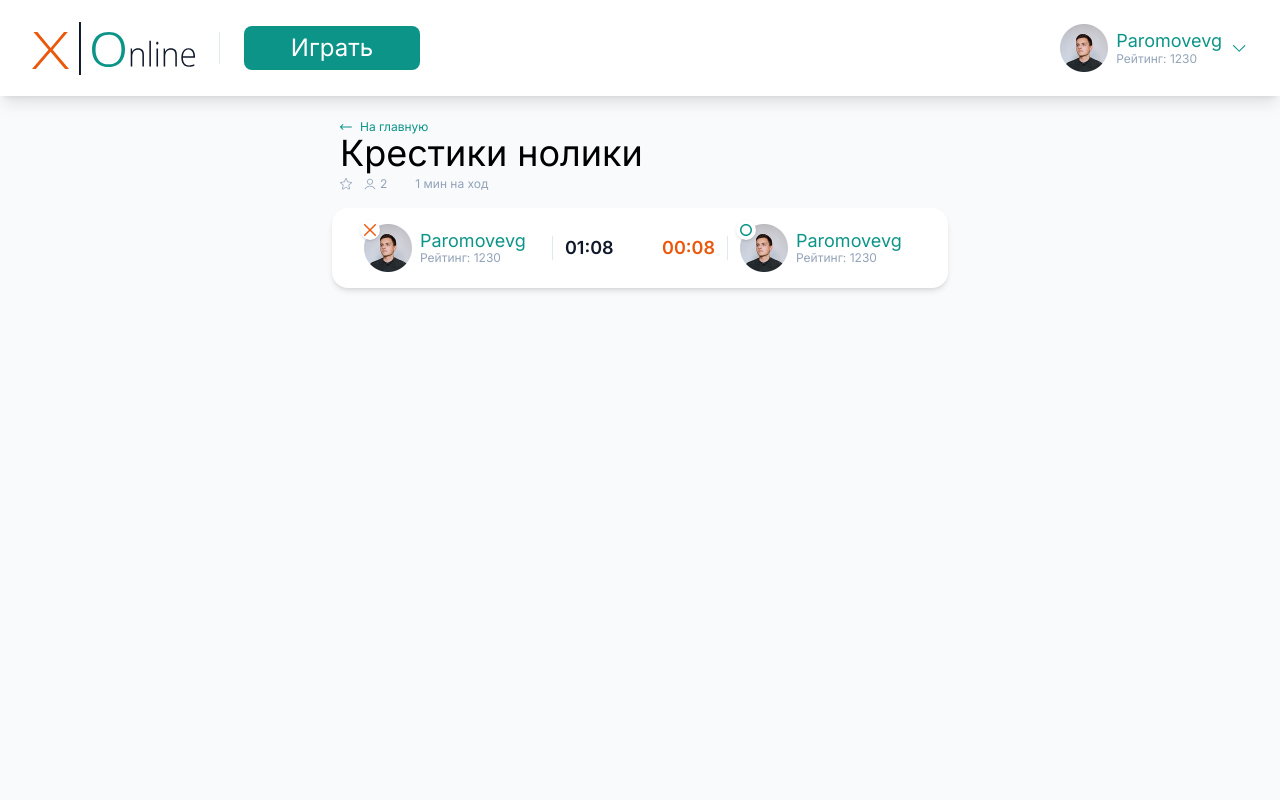
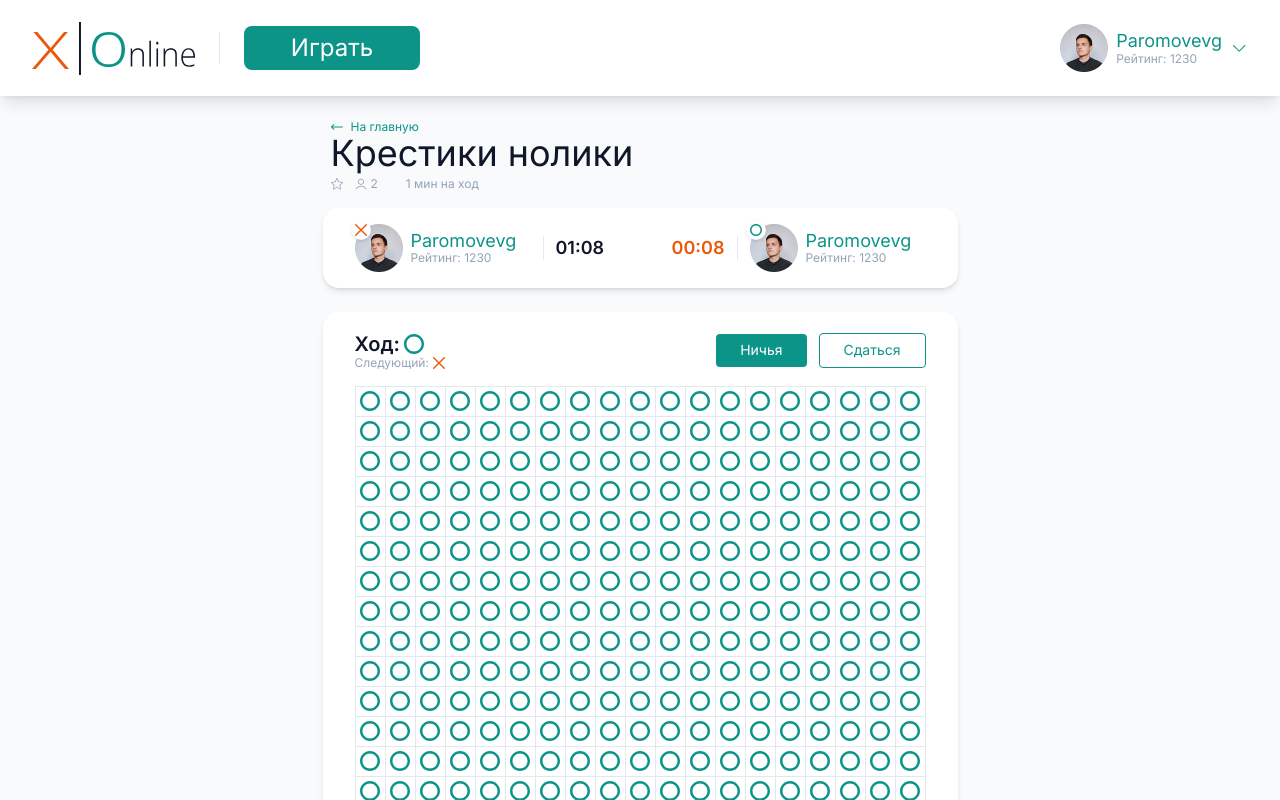
Before and after one commit to Slechh/tik-tak-toe-online, a Next.js app: page / in a window 1280 px wide. Shown: the top 800 px of the page. Built offline with nearby package versions, Linux system fonts and the light colour scheme; some icons are missing.

Commit message:
Create Game-field

```diff
--- /dev/null
+++ b/components/game/game-field.jsx
@@ -0,0 +1,46 @@
+import clsx from "clsx";
+import { ZeroIcon } from "./icons/zero-icon";
+import { CrossIcon } from "./icons/cross-icon";
+import { UiButton } from "../uikit/ui-button";
+
+const cells = new Array(19 * 19).fill(null);
+
+export function GameField({ className }) {
+  return (
+    <div
+      className={clsx(
+        className,
+        "pt-5 pb-7 px-8 bg-white rounded-2xl shadow-md",
+      )}
+    >
+      <div className="flex gap-3 items-center">
+        <div className="mr-auto">
+          <div className="flex gap-1 items-center font-semibold text-xl leading-tight">
+            Ход: <ZeroIcon className="w-5 h-5" />
+          </div>
+          <div className="flex gap-1 items-center text-slate-400 text-xs leading-tight">
+            Следующий: <CrossIcon />
+          </div>
+        </div>
+
+        <UiButton variant="primary" size="md">
+          Ничья
+        </UiButton>
+        <UiButton variant="outline" size="md">
+          Сдаться
+        </UiButton>
+      </div>
+
+      <div className="grid grid-cols-[repeat(19,_30px)] grid-rows-[repeat(19,_30px)] pl-px pt-px mt-4">
+        {cells.map((_, i) => (
+          <button
+            key={i}
+            className="border border-slate-200 -ml-px -mt-px flex items-center justify-center"
+          >
+            <ZeroIcon className="w-5 h-5"/>
+          </button>
+        ))}
+      </div>
+    </div>
+  );
+}
--- a/components/game/game-info.jsx
+++ b/components/game/game-info.jsx
@@ -19,7 +19,7 @@ export function GameInfo({ className }) {
           </div>
         </div>
         <div className="w-px h-6 bg-slate-200" />
-        <div className="text-slate-900 text-lg font-semibold">01:08</div>
+        <div className="text-lg font-semibold">01:08</div>
       </div>
 
       <div className="flex items-center gap-3">
--- a/components/game/icons/zero-icon.jsx
+++ b/components/game/icons/zero-icon.jsx
@@ -1,6 +1,7 @@
-export function ZeroIcon() {
+export function ZeroIcon({ className }) {
   return (
     <svg
+      className={className}
       width="12"
       height="12"
       viewBox="0 0 12 12"
--- a/components/game/index.js
+++ b/components/game/index.js
@@ -1,2 +1,3 @@
 export { GameTitle } from "./game-title";
 export { GameInfo } from "./game-info";
+export { GameField } from "./game-field";
--- a/components/header/header.jsx
+++ b/components/header/header.jsx
@@ -2,15 +2,16 @@ import logoSrc from "./logo.svg";
 import Image from "next/image";
 import { Profile } from "../profile";
 import { ArrowDownIcon } from "./icons/arrow-down-icon";
+import { UiButton } from "../uikit/ui-button";
 
 export function Header() {
   return (
     <header className="flex h-24 items-center px-8 bg-white shadow-lg">
       <Image src={logoSrc} alt="logo" />
       <div className="h-8 w-px bg-slate-200 mx-6" />
-      <button className="w-44 px-6 py-2 rounded-lg bg-teal-600 text-white text-2xl leading-tight hover:bg-teal-500 transition-colors">
+      <UiButton className="w-44" size="lg" variant="primary">
         Играть
-      </button>
+      </UiButton>
       <button className="ml-auto flex items-center gap-2 text-teal-600 text-start">
         <Profile />
         <ArrowDownIcon />
--- /dev/null
+++ b/components/uikit/ui-button.jsx
@@ -0,0 +1,27 @@
+import clsx from "clsx";
+
+/**
+ * @param {{
+ *   children: any,
+ *   className: string,
+ *   size: 'md' | 'lg',
+ *   variant: 'primary' | 'outline'
+ * }} props
+ */
+
+
+export function UiButton({ children, className, size, variant }) {
+    const buttonClassName = clsx(
+        'transition-colors',
+        className,
+        {
+            md: "rounded text-sm leading-tight px-6 py-2",
+            lg: "rounded-lg text-2xl leading-tight px-5 py-2",
+        }[size],
+        {
+            primary: "bg-teal-600 hover:bg-teal-500 text-white ",
+            outline: "border border-teal-600 text-teal-600 hover:bg-teal-50",
+        }[variant]
+    )
+  return <button className={buttonClassName}>{children}</button>;
+}
--- a/pages/_app.jsx
+++ b/pages/_app.jsx
@@ -1,3 +1,4 @@
+import clsx from "clsx";
 import "../styles/global.css";
 import { Inter } from "next/font/google";
 
@@ -5,7 +6,7 @@ const inter = Inter({ subsets: ["latin", "cyrillic"] });
 
 export default function App({ Component, pageProps }) {
   return (
-    <div className={inter.className}>
+    <div className={clsx(inter.className,"text-slate-900")}>
       <Component {...pageProps} />;
     </div>
   );
--- a/pages/index.jsx
+++ b/pages/index.jsx
@@ -1,13 +1,14 @@
 import { Header } from "../components/header";
-import { GameInfo, GameTitle } from "../components/game";
+import { GameInfo, GameTitle, GameField } from "../components/game";
 
 export default function HomePage() {
   return (
     <div className="bg-slate-50 min-h-screen">
       <Header />
-      <main className="pt-6 mx-auto max-w-[616px]">
+      <main className="pt-6 mx-auto w-max">
         <GameTitle />
         <GameInfo className="mt-4"/>
+        <GameField className="mt-6"/>
       </main>
     </div>
   );
```
